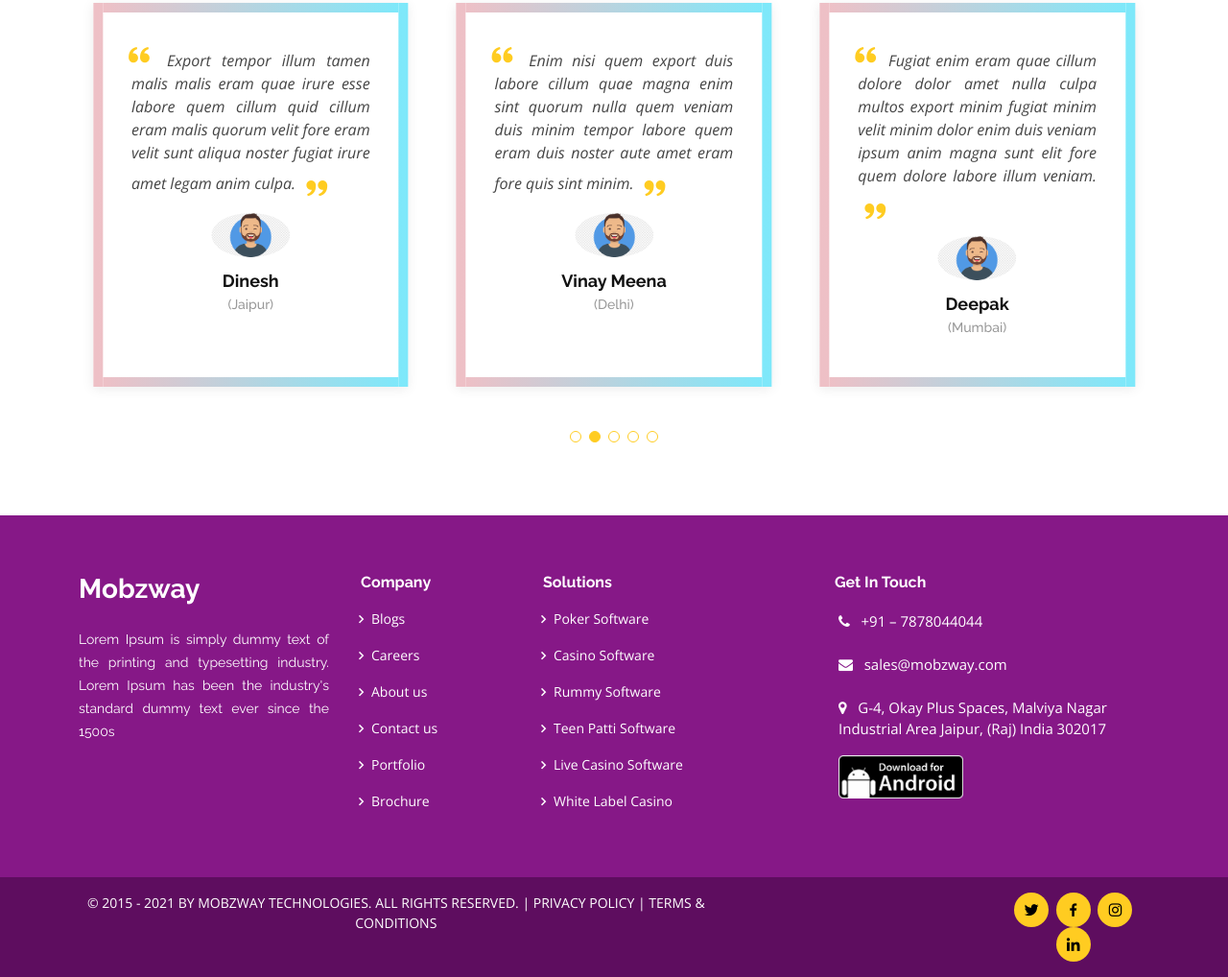
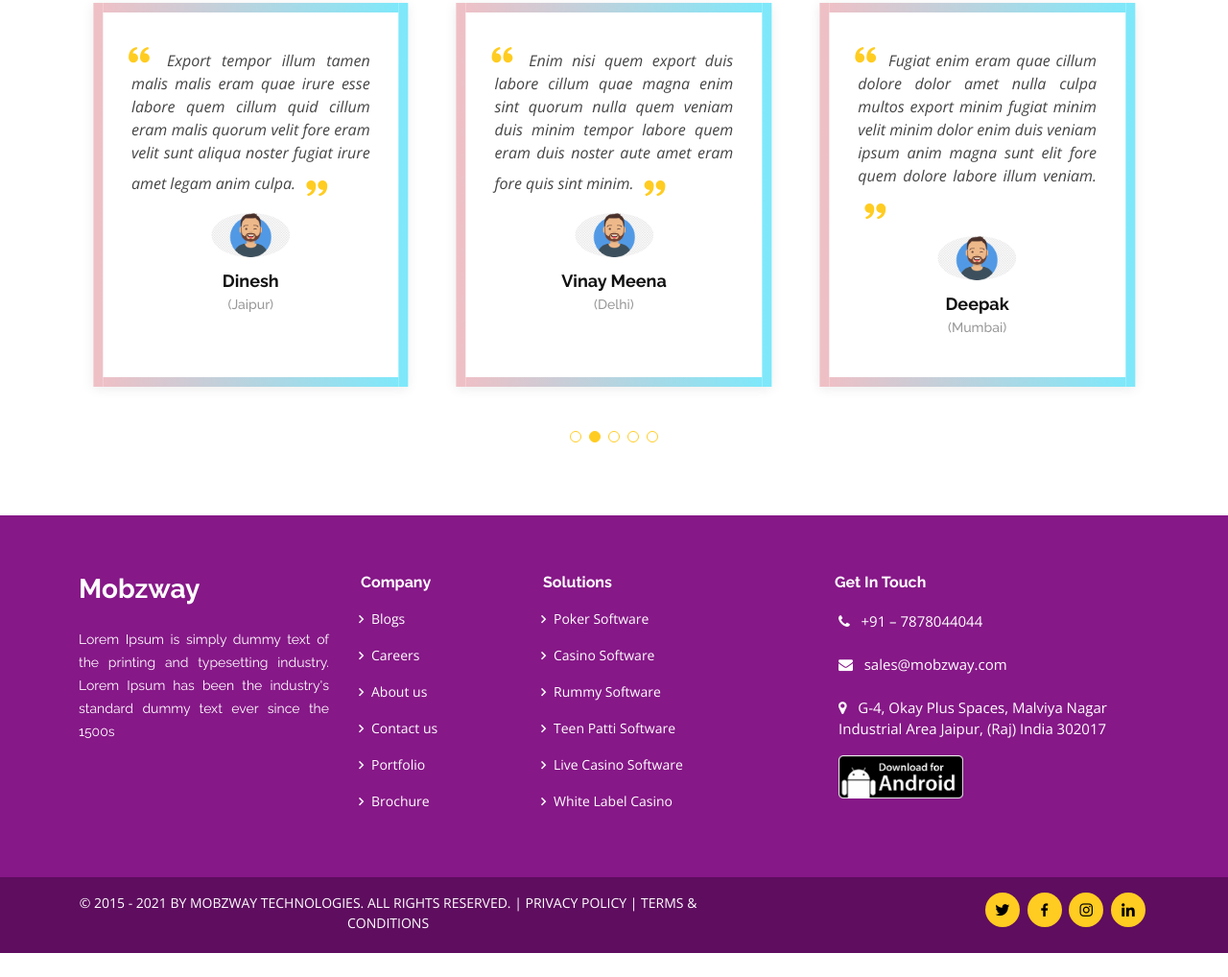
Before and after one commit to ujjawalweb/rummy-version1, a plain HTML site: page index.html in a window 1280 px wide. Shown: the part 3266-4284 px from the top of the page at 96% size. After the commit the page ends 4259 px from the top, so only its background shows below. Drawn offline with nearby package versions, Linux system fonts and the light colour scheme.

Commit message:
Update style.css

```diff
--- a/assets/css/style.css
+++ b/assets/css/style.css
@@ -1597,7 +1597,7 @@ p{text-align:justify;}
     font-variant: normal;
 line-height: 1.2;}
 
-.social-links{margin-left: 300px;}
+.social-links{margin-left: 300px;    white-space: nowrap;}
 
 .fa-arrow-up{    position: relative;
     top: 11px;
```
